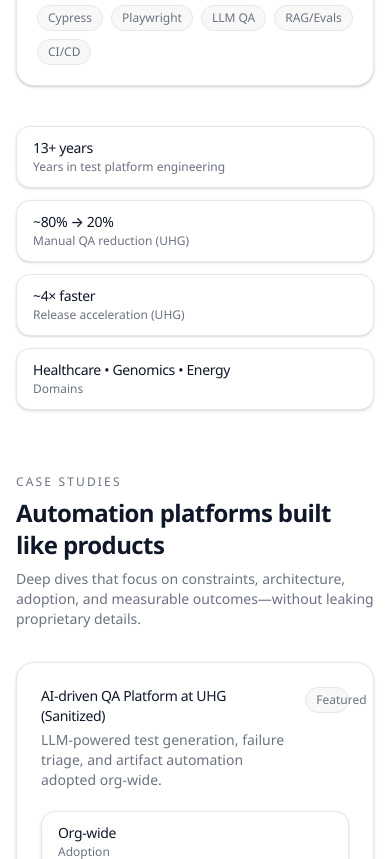
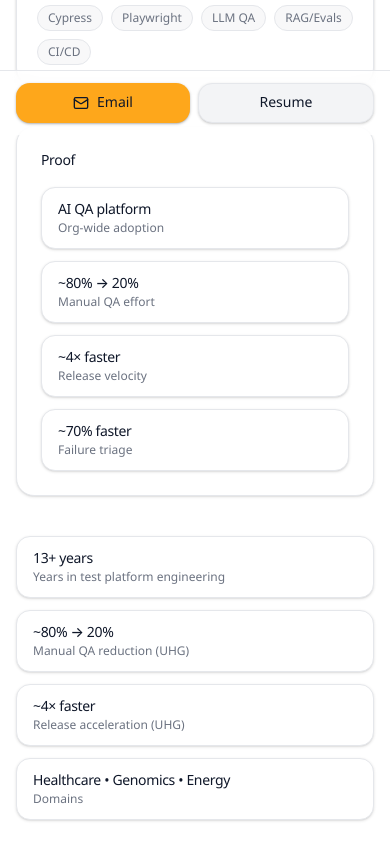
Before and after one commit to suyashnatural/portfolio, a Next.js app: page / in a window 390 px wide. Shown: the part 709-1568 px from the top of the page. Built offline with nearby package versions, Linux system fonts and the light colour scheme; no server answers.

Commit message:
PR-013: proof + impact + mobile CTA

```diff
--- a/src/app/globals.css
+++ b/src/app/globals.css
@@ -107,3 +107,9 @@ body::before {
     0 0 0 4px hsl(var(--accent) / 0.2),
     0 0 0 1px hsl(var(--accent) / 0.6);
 }
+
+@media (max-width: 767px) {
+  body {
+    padding-bottom: 76px;
+  }
+}
--- a/src/app/layout.tsx
+++ b/src/app/layout.tsx
@@ -5,6 +5,7 @@ import { SiteFooter } from "@/components/site-footer";
 import { SiteHeader } from "@/components/site-header";
 import { SkipLink } from "@/components/skip-link";
 import { ThemeProvider } from "@/components/theme-provider";
+import { MobileStickyCta } from "@/components/mobile-sticky-cta";
 import { resolveSiteUrl, seo, siteConfig } from "@/lib/site";
 
 export const metadata: Metadata = {
@@ -61,6 +62,7 @@ export default function RootLayout({
                 {children}
               </div>
             </main>
+            <MobileStickyCta />
             <SiteFooter />
           </div>
         </ThemeProvider>
--- a/src/app/page.tsx
+++ b/src/app/page.tsx
@@ -9,6 +9,7 @@ import { projects } from "@/content/projects";
 import { skillGroups } from "@/content/skills";
 import { siteConfig } from "@/lib/site";
 import { writingPosts } from "@/content/writing/posts";
+import { impactBullets } from "@/content/impact";
 
 function SectionTitle({
   eyebrow,
@@ -117,6 +118,20 @@ export default function Home() {
 
       <section className="pt-10 sm:pt-14">
         <Container>
+          <div className="rounded-[var(--radius-lg)] border border-border bg-card p-6 shadow-sm shadow-[hsl(var(--shadow)/0.12)]">
+            <div className="text-sm font-medium tracking-tight">Proof</div>
+            <div className="mt-4 grid gap-3 sm:grid-cols-2 lg:grid-cols-4">
+              <ProofChip label="Org-wide adoption" value="AI QA platform" />
+              <ProofChip label="Manual QA effort" value="~80% → 20%" />
+              <ProofChip label="Release velocity" value="~4× faster" />
+              <ProofChip label="Failure triage" value="~70% faster" />
+            </div>
+          </div>
+        </Container>
+      </section>
+
+      <section className="pt-10 sm:pt-14">
+        <Container>
           <div className="grid gap-3 sm:grid-cols-2 lg:grid-cols-4">
             {homeContent.proof.map((p) => (
               <ProofChip key={p.label} label={p.label} value={p.value} />
@@ -179,6 +194,25 @@ export default function Home() {
                 </ul>
               </div>
             </div>
+          </div>
+        </Container>
+      </section>
+
+      <section className="pt-16 sm:pt-24">
+        <Container className="space-y-8">
+          <SectionTitle
+            eyebrow="Impact"
+            title="Outcomes-first engineering"
+            description="A fast scan of measurable results across platform quality, release velocity, and reliability."
+          />
+          <div className="rounded-[var(--radius-lg)] border border-border bg-card p-6 shadow-sm shadow-[hsl(var(--shadow)/0.12)]">
+            <ul className="grid gap-3 text-sm text-muted-fg md:grid-cols-2">
+              {impactBullets.map((b) => (
+                <li key={b} className="list-disc ml-4">
+                  {b}
+                </li>
+              ))}
+            </ul>
           </div>
         </Container>
       </section>
--- /dev/null
+++ b/src/components/mobile-sticky-cta.tsx
@@ -0,0 +1,27 @@
+"use client";
+
+import { Mail } from "lucide-react";
+
+import { TrackLink } from "@/components/track-link";
+import { Button } from "@/components/ui/button";
+import { siteConfig } from "@/lib/site";
+
+export function MobileStickyCta() {
+  return (
+    <div className="fixed inset-x-0 bottom-0 z-50 border-t border-border bg-bg/85 backdrop-blur supports-[backdrop-filter]:bg-bg/70 md:hidden">
+      <div className="mx-auto flex w-full max-w-[1120px] items-center gap-2 px-4 py-3">
+        <Button asChild className="flex-1">
+          <TrackLink href={`mailto:${siteConfig.email}`} event={{ name: "cta_email" }}>
+            <Mail className="size-4" />
+            Email
+          </TrackLink>
+        </Button>
+        <Button asChild variant="secondary" className="flex-1">
+          <TrackLink href={siteConfig.links.resumePdf} event={{ name: "cta_resume_download" }}>
+            Resume
+          </TrackLink>
+        </Button>
+      </div>
+    </div>
+  );
+}
--- /dev/null
+++ b/src/content/impact.ts
@@ -0,0 +1,8 @@
+export const impactBullets: readonly string[] = [
+  "Built an AI-driven test automation platform adopted org-wide; reduced manual QA effort from ~80% to ~20% and accelerated releases ~4×.",
+  "Cut test creation from ~4 hours to ~15 minutes per story via framework-aware generation and Rally-to-Cypress pipelines.",
+  "Reduced failure investigation time ~70% by shipping artifact-first AI triage with confidence-scored hypotheses and suggested fixes.",
+  "Achieved ~95% test environment uptime by building self-healing emulators with automatic recovery.",
+  "Reduced go/no-go meeting time ~50% by building execution dashboards and standardizing release readiness reporting.",
+  "Reduced production defect leakage ~35% (genomics platform) through end-to-end automation across 8+ integration points.",
+] as const;
```
